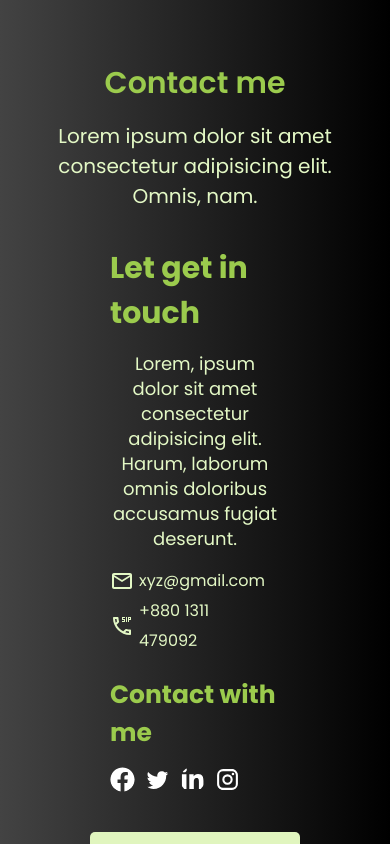
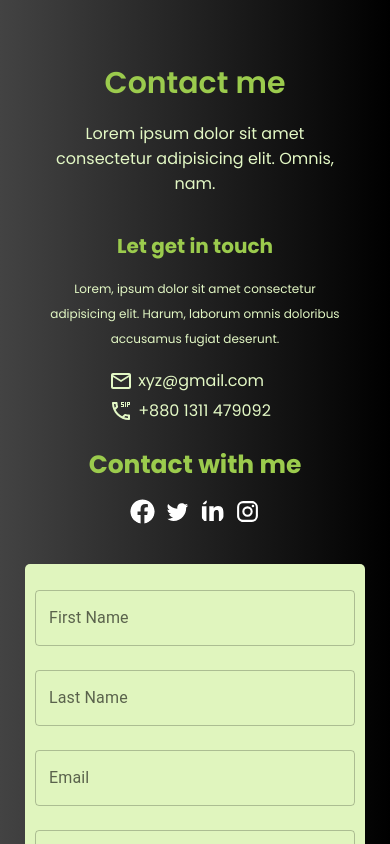
Before and after one commit to Shubrotto/global-warm, a React (Vite) app: page / in a window 390 px wide. Shown: the part 4980-5824 px from the top of the page. Built offline with nearby package versions, Linux system fonts and the light colour scheme.

Commit message:
contact responsive

```diff
--- a/src/App.jsx
+++ b/src/App.jsx
@@ -11,8 +11,9 @@ import Feature from "./component/Feature/Feature";
 function App() {
   return (
     <BrowserRouter>
+      {/* basename={`/global-warm`} */}
       <Navbar />
-      <Routes basename={`/global-warm`}>
+      <Routes>
         <Route exact path="/" element={<Home />} />
         <Route path="/about" element={<About />} />
         <Route path="/feature" element={<Feature />} />
--- a/src/component/Contact/contact.scss
+++ b/src/component/Contact/contact.scss
@@ -108,37 +108,43 @@
 }
 
 @media screen and (max-width: 1024px) {
+  .contact_form {
     .form_wrapper {
       flex-direction: column;
-  }
 
       .form_icons {
         align-items: center;
-  }
 
-  .contact_icon span {
-    align-items: center;
-  }
-
-  .form_info_p {
-    font-size: 18px;
+        h4 {
           text-align: center;
         }
 
-  .form_icons p {
+        p {
           font-size: 18px;
           margin-bottom: 15px;
           line-height: 25px;
           text-align: center;
         }
+
+        .contact_icon {
+          span {
+            align-items: center;
+          }
+        }
+
+        .Social_info {
+          .social_icon {
+            justify-content: center;
+          }
+        }
+      }
+    }
+  }
 }
 
 @media screen and (max-width: 768px) {
-  .form_wrapper {
-    padding: 0 50px;
-  }
-
-  .contact_form h1 {
+  .contact_form {
+    h1 {
       font-size: 30px;
     }
 
@@ -148,21 +154,44 @@
       text-align: center;
     }
 
-  .form_icons h4 {
+    .form_wrapper {
+      padding: 0 50px;
+
+      .form_icons {
+        h4 {
           font-size: 24px;
+        }
+        p {
+          font-size: 16px;
+        }
+      }
+    }
   }
 }
 
 @media screen and (max-width: 500px) {
-  .form_wrapper {
-    padding: 0 25px;
-  }
-
-  .form_icons h4 {
-    font-size: 22px;
+  .contact_form {
+    h1 {
+      font-size: 30px;
     }
 
     .form_info_p {
-    font-size: 14px;
+      font-size: 16px;
+      width: 80%;
+      text-align: center;
+    }
+
+    .form_wrapper {
+      padding: 0 25px;
+
+      .form_icons {
+        h4 {
+          font-size: 20px;
+        }
+        p {
+          font-size: 12px;
         }
       }
+    }
+  }
+}
--- a/vite.config.js
+++ b/vite.config.js
@@ -3,6 +3,6 @@ import react from "@vitejs/plugin-react-swc";
 
 // https://vitejs.dev/config/
 export default defineConfig({
-  base: "/global-warm/",
+  // base: "/global-warm/",
   plugins: [react()],
 });
```
Lines whose indentation alone changed are shown as unchanged.
